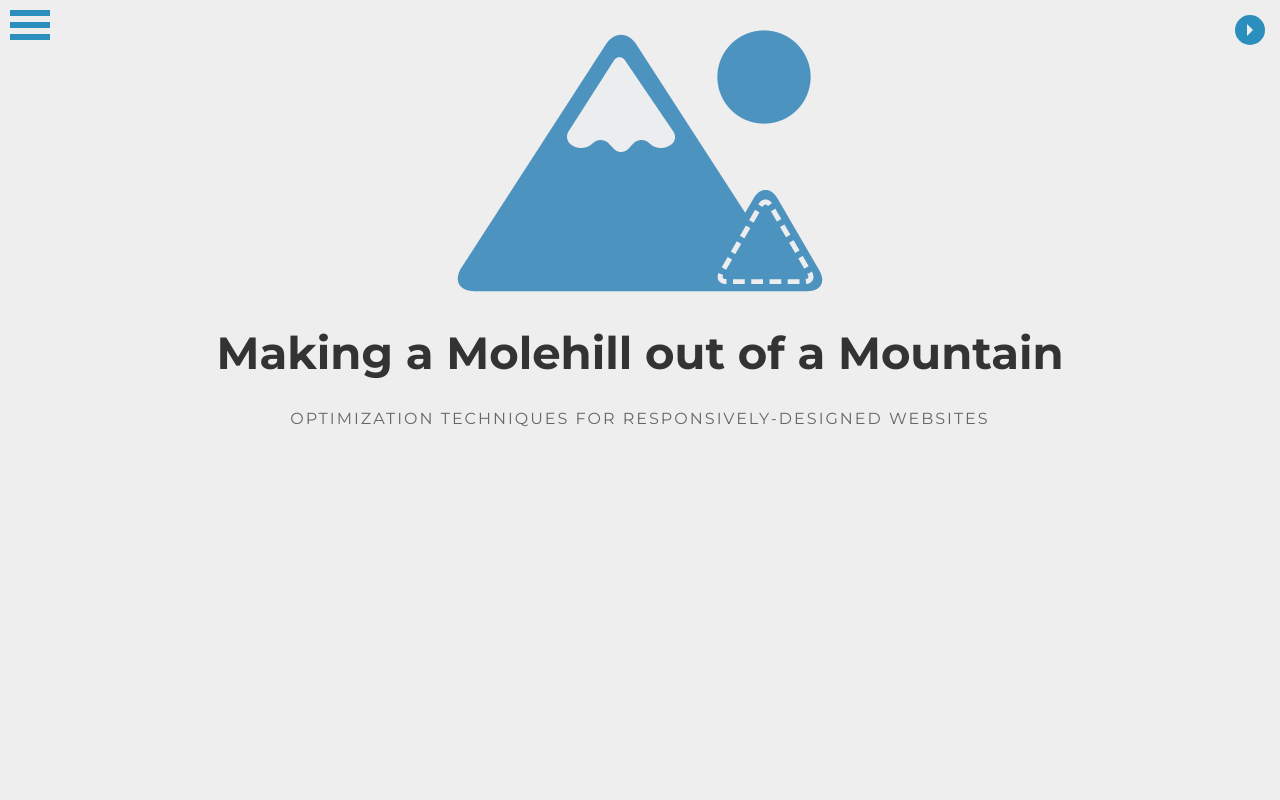
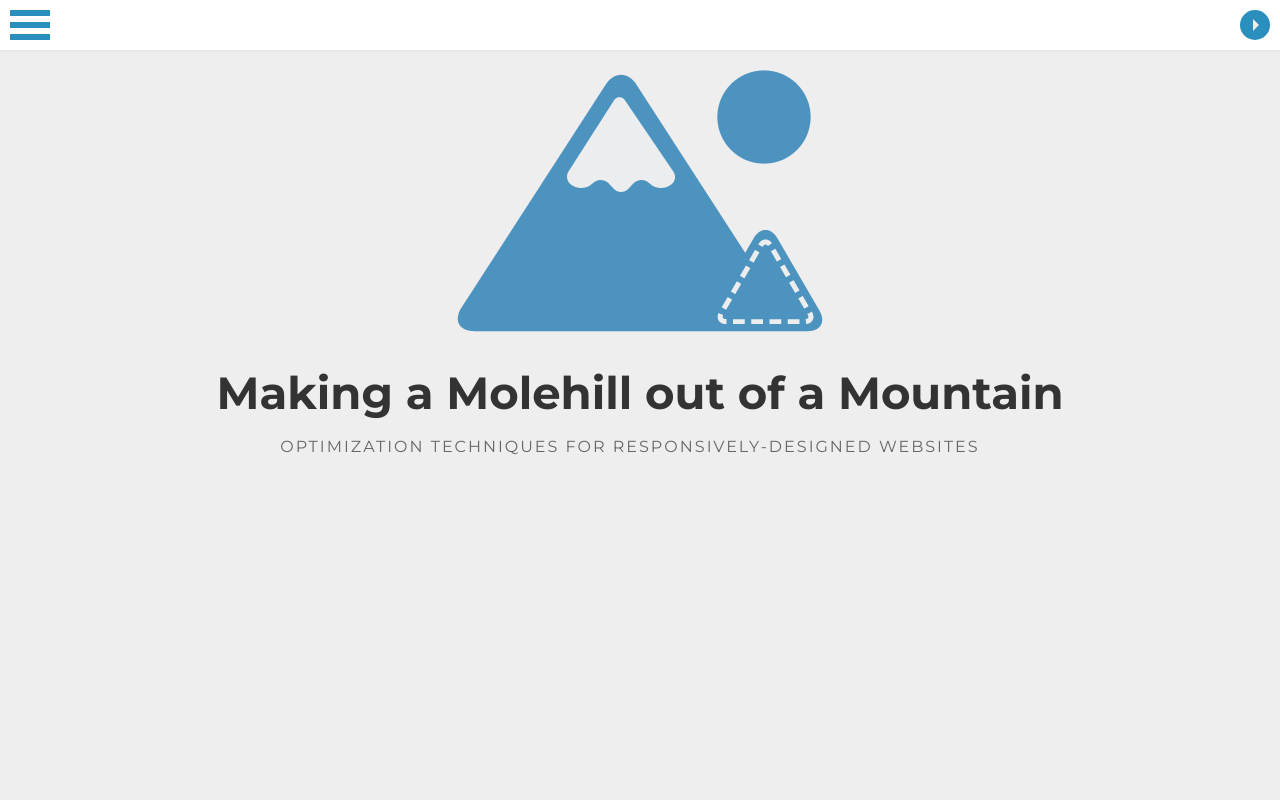
Before and after one commit to philbirnie/mtn2molehill, a PHP site: page /index.php in a window 1280 px wide. Run offline with PHP 8.4, Linux system fonts and the light colour scheme.

Commit message:
style updates

```diff
--- a/css/_less/master.less
+++ b/css/_less/master.less
@@ -2,13 +2,24 @@
 @import 'lesshat.less';
 @import 'menu.less';
 
+/*  ================================================================================
+	COLORS
+================================================================================ */
 @bodybg: #EEE;
 @navbg: #2A8FBD;
 @linkcolor: @navbg;
 @linkhovercolor: #fa4945;
 
+
+/*  ================================================================================
+	MIXINS
+================================================================================ */
 .uc{text-transform: uppercase;}
 
+
+/*  ================================================================================
+	GLOBALS
+================================================================================ */
 body {
 	font-family: 'Montserrat', sans-serif;
 	font-weight:400;
@@ -34,40 +45,20 @@ a,a:visited {
 		}
 	}
 }
-
+header {
+	background:#fff;
+	height:50px;
+	.box-shadow(0 2px 1px #e9e9e9);
+}
 .page-content {
 	margin:auto;
-	padding:30px 10px;
+	padding:0px 10px 30px;
 	margin:auto;
 	max-width:960px;
 }
 
-.cover {
-	text-align: center;
-	.imgwrap {
-		max-width:366px;
-		margin:auto;
-	}
-	img {
-		width:100%;
-	}
-}
-
-h1 {
-	font-weight:700;
-	font-size:45px;
-	line-height:1em;
-}
-h2 {
-	color:#666;
-	text-transform: uppercase;
-	font-weight:400;
-	font-size:16px;
-	letter-spacing: 2px;
-}
-
 .pagination {
-	padding:10px;
+	padding:5px 0;
 	text-align: center;
 	position:absolute;
 	right:0px;
@@ -82,7 +73,7 @@ a.prev {
 	height:30px;
 	width:30px;
 	display:inline-block;
-	margin:5px;
+	margin:5px 10px 5px 0;
 	&::before {
 		content:" ";
 		position:absolute;
@@ -92,7 +83,7 @@ a.prev {
 		border-left-color:@bodybg;
 		top:50%;
 		left:50%;
-		margin:-6px 0 0 -3px;
+		margin:-6px 0 0 -2px;
 	}
 	&:hover {
 		background-color:@linkhovercolor;
@@ -101,19 +92,141 @@ a.prev {
 a.prev::before {
 	border-left-color:transparent;
 	border-right-color:@bodybg;
-	margin:-6px -3px 0 0;
+	margin:-6px -2px 0 0;
 	left:auto;
 	right:50%;
 }
+.page-content {
+	h1 {
+		font-weight:700;
+		font-size:45px;
+		line-height:1em;
+		.subhead {
+			display:inline-block;
+			color:#666;
+			font-size:25px;
+			line-height:1.2em;
+			font-weight:300;
+		}
+	}
+	h2 {
+		color:#666;
+		text-transform: uppercase;
+		font-weight:400;
+		font-size:15px;
+		letter-spacing: 1px;
+		margin:30px 0 0px;
+		background:@linkcolor;
+		padding:5px 40px 5px 15px;
+		display:inline-block;
+		color:@bodybg;
+		position:relative;
+		left:-10px;
+		line-height:20px;
+		&::after {
+			content:" ";
+			position:absolute;
+			right:0;
+			top:50%;
+			margin-top:-40px;
+			border:solid 40px transparent;
+			border-left-width:25px;
+			border-right-width:25px;
+			border-right-color:@bodybg;
+
+			height:0;
+			width:0;
+		}
+	}
+	h3 {
+		background:#ccc;
+		.uc;
+		padding:5px 20px 5px 10px;
+		line-height:20px;
+		font-size:13px;
+		color:#666;
+		position:relative;
+		left:-10px;
+		display:inline-block;
+	}
+	code {
+		display:block;
+		margin:1em 0;
+		background:darken(#eee, 10%);
+		padding:2px 4px;
+		.border-radius(5px);
+	}
+	p, li {
+		code {
+			display:inline;
+		}
+	}
+	pre {
+		.border-radius(5px);
+		padding:20px;
+		background:#fff;
+		font-size:.8em;
+		color:#666;
+		.box-shadow(2px 2px 1px #d9d9d9);
+	}
+
+	blockquote {
+		font-family:Georgia, serif;
+		font-style:italic;
+		padding:0;
+		margin:1em 0;
+		cite {
+			display:block;
+			font-family: 'Montserrat', sans-serif;
+			font-weight:700;
+			.uc;
+			font-style:normal;
+			margin-top:.3em;
+			text-align: right;
+			&::before {
+				content:" - ";
+			}
+		}
+	}
+}
+
 
 /*  ================================================================================
-	LATENCY
-  	================================================================================ */
+	PAGE SPECIFICS
+================================================================================ */
+.page-content.cover {
+	text-align: center;
+	h1 {
+		margin-bottom:.4em;
+	}
+	h3 {
+		background:transparent;
+		margin-top:0;
+		padding:0;
+		color:#666;
+		text-transform: uppercase;
+		font-weight:400;
+		font-size:16px;
+		letter-spacing: 2px;
+		margin:0px 0 0px;
+	}
+	.imgwrap {
+		max-width:366px;
+		margin:auto;
+	}
+	img {
+		width:100%;
+		margin-top:20px;
+	}
+}
 .latency,
 .bandwidth {
 	dl {
 		overflow: hidden;
 		margin:0;
+		&:first-of-type {
+			margin-top:1em;
+		}
 		dt {
 			float: left;
 			padding: 0 5px 0 0;
--- a/css/_less/menu.less
+++ b/css/_less/menu.less
@@ -44,7 +44,7 @@ html, body, .container, .scroller {
 	width: 40px;
 	height: 6px;
 	background: @navbg;
-	box-shadow: 0 6px @bodybg, 0 12px @navbg, 0 18px @bodybg, 0 24px @navbg;
+	box-shadow: 0 6px #fff, 0 12px @navbg, 0 18px #fff, 0 24px @navbg;
 	content: '';
 }
 
@@ -172,10 +172,10 @@ html, body, .container, .scroller {
 
 .mp-menu h2 {
 	margin: 0;
-	padding: 1em;
+	padding: 20px 10px;
 	color: rgba(0,0,0,0.4);
 	text-shadow: 0 0 1px rgba(0,0,0,0.1);
-	font-weight: 300;
+	font-weight: 700;
 	font-size: 2em;
 }
 
@@ -214,11 +214,11 @@ html, body, .container, .scroller {
 
 .mp-menu ul li > a {
 	display: block;
-	padding: 0.7em 1em;
+	padding:10px;
 	outline: none;
 	box-shadow: inset 0 -1px rgba(0,0,0,0.2);
 	text-shadow: 0 0 1px rgba(255,255,255,0.1);
-	font-size: 1.4em;
+	font-size: 1em;
 	-webkit-transition: background 0.3s, box-shadow 0.3s;
 	-moz-transition: background 0.3s, box-shadow 0.3s;
 	transition: background 0.3s, box-shadow 0.3s;
--- a/css/master.css
+++ b/css/master.css
@@ -207,7 +207,7 @@ body,
   width: 40px;
   height: 6px;
   background: #2a8fbd;
-  box-shadow: 0 6px #eeeeee, 0 12px #2a8fbd, 0 18px #eeeeee, 0 24px #2a8fbd;
+  box-shadow: 0 6px #ffffff, 0 12px #2a8fbd, 0 18px #ffffff, 0 24px #2a8fbd;
   content: '';
 }
 .mp-pusher {
@@ -321,10 +321,10 @@ body,
 }
 .mp-menu h2 {
   margin: 0;
-  padding: 1em;
+  padding: 20px 10px;
   color: rgba(0, 0, 0, 0.4);
   text-shadow: 0 0 1px rgba(0, 0, 0, 0.1);
-  font-weight: 300;
+  font-weight: 700;
   font-size: 2em;
 }
 .mp-menu.mp-overlap h2::before {
@@ -359,11 +359,11 @@ body,
 }
 .mp-menu ul li > a {
   display: block;
-  padding: 0.7em 1em;
+  padding: 10px;
   outline: none;
   box-shadow: inset 0 -1px rgba(0, 0, 0, 0.2);
   text-shadow: 0 0 1px rgba(255, 255, 255, 0.1);
-  font-size: 1.4em;
+  font-size: 1em;
   -webkit-transition: background 0.3s, box-shadow 0.3s;
   -moz-transition: background 0.3s, box-shadow 0.3s;
   transition: background 0.3s, box-shadow 0.3s;
@@ -431,9 +431,18 @@ body,
 .no-js .mp-menu > .mp-level {
   display: block;
 }
+/*  ================================================================================
+	COLORS
+================================================================================ */
+/*  ================================================================================
+	MIXINS
+================================================================================ */
 .uc {
   text-transform: uppercase;
 }
+/*  ================================================================================
+	GLOBALS
+================================================================================ */
 body {
   font-family: 'Montserrat', sans-serif;
   font-weight: 400;
@@ -458,35 +467,20 @@ a:visited:hover {
 .mp-menu a:hover {
   color: #98cfe8;
 }
+header {
+  background: #fff;
+  height: 50px;
+  -webkit-box-shadow: 0 2px 1px #e9e9e9;
+  -moz-box-shadow: 0 2px 1px #e9e9e9;
+  box-shadow: 0 2px 1px #e9e9e9;
+}
 .page-content {
-  padding: 30px 10px;
+  padding: 0px 10px 30px;
   margin: auto;
   max-width: 960px;
 }
-.cover {
-  text-align: center;
-}
-.cover .imgwrap {
-  max-width: 366px;
-  margin: auto;
-}
-.cover img {
-  width: 100%;
-}
-h1 {
-  font-weight: 700;
-  font-size: 45px;
-  line-height: 1em;
-}
-h2 {
-  color: #666;
-  text-transform: uppercase;
-  font-weight: 400;
-  font-size: 16px;
-  letter-spacing: 2px;
-}
 .pagination {
-  padding: 10px;
+  padding: 5px 0;
   text-align: center;
   position: absolute;
   right: 0px;
@@ -506,7 +500,7 @@ a.prev {
   height: 30px;
   width: 30px;
   display: inline-block;
-  margin: 5px;
+  margin: 5px 10px 5px 0;
 }
 a.next::before,
 a.prev::before {
@@ -518,7 +512,7 @@ a.prev::before {
   border-left-color: #eeeeee;
   top: 50%;
   left: 50%;
-  margin: -6px 0 0 -3px;
+  margin: -6px 0 0 -2px;
 }
 a.next:hover,
 a.prev:hover {
@@ -527,17 +521,146 @@ a.prev:hover {
 a.prev::before {
   border-left-color: transparent;
   border-right-color: #eeeeee;
-  margin: -6px -3px 0 0;
+  margin: -6px -2px 0 0;
   left: auto;
   right: 50%;
 }
+.page-content h1 {
+  font-weight: 700;
+  font-size: 45px;
+  line-height: 1em;
+}
+.page-content h1 .subhead {
+  display: inline-block;
+  color: #666;
+  font-size: 25px;
+  line-height: 1.2em;
+  font-weight: 300;
+}
+.page-content h2 {
+  color: #666;
+  text-transform: uppercase;
+  font-weight: 400;
+  font-size: 15px;
+  letter-spacing: 1px;
+  margin: 30px 0 0px;
+  background: #2a8fbd;
+  padding: 5px 40px 5px 15px;
+  display: inline-block;
+  color: #eeeeee;
+  position: relative;
+  left: -10px;
+  line-height: 20px;
+}
+.page-content h2::after {
+  content: " ";
+  position: absolute;
+  right: 0;
+  top: 50%;
+  margin-top: -40px;
+  border: solid 40px transparent;
+  border-left-width: 25px;
+  border-right-width: 25px;
+  border-right-color: #eeeeee;
+  height: 0;
+  width: 0;
+}
+.page-content h3 {
+  background: #ccc;
+  text-transform: uppercase;
+  padding: 5px 20px 5px 10px;
+  line-height: 20px;
+  font-size: 13px;
+  color: #666;
+  position: relative;
+  left: -10px;
+  display: inline-block;
+}
+.page-content code {
+  display: block;
+  margin: 1em 0;
+  background: #d5d5d5;
+  padding: 2px 4px;
+  -webkit-border-radius: 5px;
+  -webkit-background-clip: padding-box;
+  -moz-border-radius: 5px;
+  -moz-background-clip: padding;
+  border-radius: 5px;
+  background-clip: padding-box;
+}
+.page-content p code,
+.page-content li code {
+  display: inline;
+}
+.page-content pre {
+  -webkit-border-radius: 5px;
+  -webkit-background-clip: padding-box;
+  -moz-border-radius: 5px;
+  -moz-background-clip: padding;
+  border-radius: 5px;
+  background-clip: padding-box;
+  padding: 20px;
+  background: #fff;
+  font-size: .8em;
+  color: #666;
+  -webkit-box-shadow: 2px 2px 1px #d9d9d9;
+  -moz-box-shadow: 2px 2px 1px #d9d9d9;
+  box-shadow: 2px 2px 1px #d9d9d9;
+}
+.page-content blockquote {
+  font-family: Georgia, serif;
+  font-style: italic;
+  padding: 0;
+  margin: 1em 0;
+}
+.page-content blockquote cite {
+  display: block;
+  font-family: 'Montserrat', sans-serif;
+  font-weight: 700;
+  text-transform: uppercase;
+  font-style: normal;
+  margin-top: .3em;
+  text-align: right;
+}
+.page-content blockquote cite::before {
+  content: " - ";
+}
 /*  ================================================================================
-	LATENCY
-  	================================================================================ */
+	PAGE SPECIFICS
+================================================================================ */
+.page-content.cover {
+  text-align: center;
+}
+.page-content.cover h1 {
+  margin-bottom: .4em;
+}
+.page-content.cover h3 {
+  background: transparent;
+  margin-top: 0;
+  padding: 0;
+  color: #666;
+  text-transform: uppercase;
+  font-weight: 400;
+  font-size: 16px;
+  letter-spacing: 2px;
+  margin: 0px 0 0px;
+}
+.page-content.cover .imgwrap {
+  max-width: 366px;
+  margin: auto;
+}
+.page-content.cover img {
+  width: 100%;
+  margin-top: 20px;
+}
 .latency dl,
 .bandwidth dl {
   overflow: hidden;
   margin: 0;
+}
+.latency dl:first-of-type,
+.bandwidth dl:first-of-type {
+  margin-top: 1em;
 }
 .latency dl dt,
 .bandwidth dl dt {
--- a/inc/header.php
+++ b/inc/header.php
@@ -1,5 +1,5 @@
 <?php
-	$root = "http://127.0.0.1/m3/site";
+	$root = "http://192.168.1.128/m3/site";
 ?>
 <!DOCTYPE html>
 <head>
--- a/index.php
+++ b/index.php
@@ -6,6 +6,6 @@
 ?>
 	<div class="imgwrap"><img src="<?php echo $root; ?>/img/mtn2molehill.png" alt=""></div>
 	<h1>Making a Molehill out of a Mountain</h1>
-	<h2>Optimization Techniques for Responsively-Designed Websites</h2>
+	<h3>Optimization Techniques for Responsively-Designed Websites</h3>
 
 <?php include('inc/footer.php'); ?>
--- a/introduction/mobile-obstacles.php
+++ b/introduction/mobile-obstacles.php
@@ -8,7 +8,7 @@
 
 	<p>When utilizing a good connection on a broadband or Wifi network, we can get away with these issues.</p>
 
-	<h3>Challenges with Mobile Networks</h3>
+	<h2>Challenges with Mobile Networks</h2>
 	<ol>
 		<li>Latency</li>
 		<li>Connection Speed</li>
--- a/introduction/our-problem.php
+++ b/introduction/our-problem.php
@@ -10,7 +10,7 @@
 
 	<h3>Why are Responsively Designed Sites Inherently Heavier?</h3>
 	<ul>
-		<li>We resort to <code>display:none</code>in our media queries to hide things we don't need</li>
+		<li>We resort to <code>display:none</code> in our media queries to hide things we don't need</li>
 		<li>Almost never using optimally sized images for the screen size</li>
 		<li>We load extra scripts, stylesheets, and elements that we may not need.</li>
 	</ul>
--- a/introduction/the-responsive-advantage.php
+++ b/introduction/the-responsive-advantage.php
@@ -5,9 +5,9 @@
 	include('../inc/header.php');
 ?>
 	<h1>The Advantages of Responsive Design</h1>
-	<h3>Goal of Responsive Design</h3>
+	<h2>Goal of Responsive Design</h2>
 	<p> To seamlessly deliver content, using a single HTML document to a variety of devices and browsers.</p>
-	<h5>Advantages</h5>
+	<h3>Advantages</h3>
 	<ul>
 		<li>Single design</li>
 		<li>Single URL</li>
--- a/solution/bandwidth.php
+++ b/solution/bandwidth.php
@@ -12,10 +12,10 @@
 
 	<p><strong>Bandwidth</strong> the amount of data that can be carried from one point to another in a given time period</p>
 
-	<h4>Typical Connection Speeds</h4>
+	<h3>Typical Connection Speeds</h3>
 
 	<dl><dt>Upgraded Connections</dt> <dd>15-30 Mbps</dd></dl>
-	<dl><dt>Common Household Wifi Connection</dt> <dd>2-4 Mbps</dd></dl>
+	<dl><dt>Common Wifi Connection</dt> <dd>2-4 Mbps</dd></dl>
 	<dl><dt>Good 4G Connection</dt> <dd>1-2 Mbps</dd></dl>
 	<dl><dt>Good 3G Connection</dt> <dd>0.2-0.5 Mbps</dd></dl>
 <?php include('../inc/footer.php'); ?>
--- a/solution/illusions.php
+++ b/solution/illusions.php
@@ -1,7 +1,7 @@
 <?php
 	$pageClass = "illusions";
-	$nextURL = "solution/illusions";
-	$prevURL = "solution/benchmarking";
+	$nextURL = "/solution/progress";
+	$prevURL = "/solution/benchmarking";
 	include('../inc/header.php');
 ?>
 	<h1>Creating Illusions</h1>
--- a/solution/prelude.php
+++ b/solution/prelude.php
@@ -1,7 +1,7 @@
 <?php
 	$pageClass = "prelude";
 	$nextURL = "/solution/latency";
-	$prevURL = "";
+	$prevURL = "/introduction/mobile-obstacles";
 	include('../inc/header.php');
 ?>
 	<h1>A Prelude</h1>
--- a/techniques/lazy-load-2.php
+++ b/techniques/lazy-load-2.php
@@ -1,10 +1,12 @@
 <?php
 	$pageClass = "lazy-load-2";
 	$nextURL = "";
-	$prevURL = "solution/lazy-load-1";
+	$prevURL = "/techniques/lazy-load-1";
 	include('../inc/header.php');
 ?>
-	<h1>Lazy Loading Part 2 - Use Javascript to load JS elements &amp; Related, Stylesheets</h1>
+	<h1>Lazy Loading Part 2<br>
+		<span class="subhead">Use Javascript to load JS elements &amp; Related, Stylesheets</span>
+	</h1>
 
 	<h2>What does it do?</h2>
 	<p>Load Javascript, CSS and Markup only after all elements are loaded - and only at particular screen sizes.</p>
```
Also changed, not shown: solution/benchmarking.php (+5 -5 lines), solution/latency.php (+2 -8 lines), techniques/caching.php (+6 -10 lines), techniques/concatenation.php (+6 -6 lines), techniques/lazy-load-1.php (+6 -3 lines), techniques/mod_deflate.php (+5 -7 lines).
